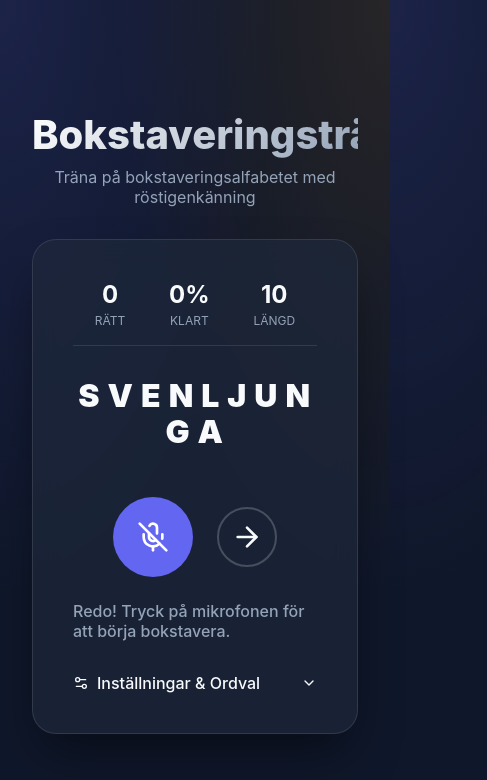
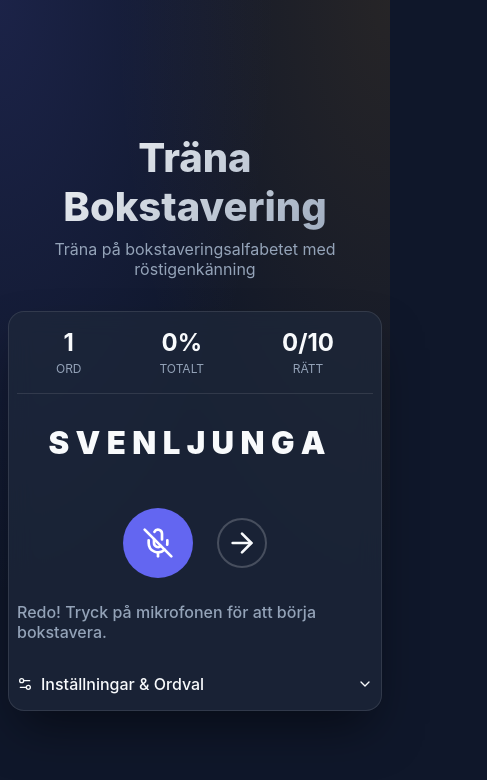
Before and after one commit to NiklasCa/tfn_webapp, a React (Vite) app: page / in a window 390 px wide. Shown: the top 780 px of the page, 487 px wide, since content can reach past the window. Built offline with nearby package versions, Linux system fonts and the light colour scheme.

Commit message:
feat: Mobile layout polish, skip word scoring fix, and speech aliases

```diff
--- a/index.html
+++ b/index.html
@@ -5,7 +5,7 @@
   <meta charset="UTF-8" />
   <link rel="icon" type="image/svg+xml" href="/vite.svg" />
   <meta name="viewport" content="width=device-width, initial-scale=1.0" />
-  <title>Bokstaveringstränaren</title>
+  <title>Träna Bokstavering</title>
 </head>
 
 <body>
--- a/src/App.jsx
+++ b/src/App.jsx
@@ -27,6 +27,7 @@ function App() {
   const [results, setResults] = useState([]); // All results for the current word
   const [lastResults, setLastResults] = useState([]); // Results for the very last speech event
   const [historyStats, setHistoryStats] = useState({ correct: 0, total: 0 });
+  const [wordCount, setWordCount] = useState(0);
   const charIndexRef = useRef(0);
   const speechRef = useRef(null);
 
@@ -75,10 +76,15 @@ function App() {
     if (currentWord) {
       const wordCorrect = results.filter(r => r && r.correct).length;
       const wordTotal = currentWord.replace(/ /g, '').length;
-      setHistoryStats(prev => ({
-        correct: prev.correct + wordCorrect,
-        total: prev.total + wordTotal
-      }));
+      // Only add to history if any attempt was made (results exist)
+      // This allows skipping words without penalty (0% impact)
+      if (results.length > 0) {
+        setHistoryStats(prev => ({
+          correct: prev.correct + wordCorrect,
+          total: prev.total + wordTotal
+        }));
+      }
+      setWordCount(prev => prev + 1);
     }
 
     const pool = getWordPool(selectedCategories, codeMin, codeMax, codeUseLetters, codeUseNumbers, codeUseHyphen);
@@ -427,14 +433,16 @@ function App() {
     return alphabet.letters[char] || alphabet.numbers[char] || alphabet.symbols[char] || char;
   };
 
-  const statsCorrect = historyStats.correct + results.filter(r => r && r.correct).length;
-  const statsTotal = historyStats.total + currentWord.replace(/ /g, '').length;
+  const currentWordCorrect = results.filter(r => r && r.correct).length;
+  const currentWordTotal = currentWord.replace(/ /g, '').length;
+  const statsCorrect = historyStats.correct + currentWordCorrect;
+  const statsTotal = historyStats.total + results.filter(r => r).length;
   const statsPercent = statsTotal > 0 ? Math.round((statsCorrect / statsTotal) * 100) : 0;
 
   return (
     <div className="app-container">
       <header>
-        <h1>Bokstaveringstränaren</h1>
+        <h1>Träna Bokstavering</h1>
         <p style={{ textAlign: 'center', color: 'var(--text-muted)' }}>
           Träna på bokstaveringsalfabetet med röstigenkänning
         </p>
@@ -444,18 +452,18 @@ function App() {
         {/* SETTINGS AREA */}
         <div className="stats" style={{ marginTop: 0, paddingTop: 0, borderTop: 'none', marginBottom: '2rem', paddingBottom: '1rem', borderBottom: '1px solid rgba(255, 255, 255, 0.1)' }}>
           <div className="stat-item">
-            <span className="stat-value">{statsCorrect}</span>
-            <span className="stat-label">Rätt</span>
+            <span className="stat-value">{wordCount + 1}</span>
+            <span className="stat-label">Ord</span>
           </div>
           <div className="stat-item">
             <span className="stat-value">
               {statsPercent}%
             </span>
-            <span className="stat-label">Klart</span>
+            <span className="stat-label">Totalt</span>
           </div>
           <div className="stat-item">
-            <span className="stat-value">{statsTotal}</span>
-            <span className="stat-label">Längd</span>
+            <span className="stat-value">{currentWordCorrect}/{currentWordTotal}</span>
+            <span className="stat-label">Rätt</span>
           </div>
         </div>
 
--- a/src/index.css
+++ b/src/index.css
@@ -31,8 +31,10 @@ body {
 
 #root {
   width: 100%;
-  max-width: 800px;
-  padding: 2rem;
+  max-width: 900px;
+  /* Increased max-width slightly */
+  padding: 1rem;
+  /* Reduced padding from 2rem */
 }
 
 .app-container {
@@ -58,7 +60,8 @@ h1 {
   -webkit-backdrop-filter: blur(12px);
   border: 1px solid rgba(255, 255, 255, 0.1);
   border-radius: 1.5rem;
-  padding: 2.5rem;
+  padding: 1.5rem;
+  /* Reduced from 2.5rem */
   box-shadow: 0 25px 50px -12px rgba(0, 0, 0, 0.5);
   transition: transform 0.3s ease;
 }
@@ -114,9 +117,11 @@ h1 {
 }
 
 .word-display {
-  font-size: clamp(2rem, 8vw, 4rem);
+  font-size: clamp(1.8rem, 9vw, 4rem);
+  /* Slightly decreased min size to prevent overflow */
   font-weight: 900;
-  letter-spacing: 0.1rem;
+  letter-spacing: 0.05rem;
+  /* Reduced letter spacing */
   margin-bottom: 1rem;
   text-transform: uppercase;
   text-align: center;
@@ -266,6 +271,7 @@ h1 {
   color: var(--text-muted);
   text-transform: uppercase;
 }
+
 .desktop-hint {
   font-size: 0.75rem;
   color: var(--text-muted);
@@ -280,3 +286,37 @@ h1 {
     display: none;
   }
 }
+
+@media (max-width: 600px) {
+  #root {
+    padding: 0.5rem;
+  }
+
+  .card {
+    padding: 1rem;
+    padding-left: 0.5rem;
+    padding-right: 0.5rem;
+    border-radius: 1rem;
+    width: 100%;
+  }
+
+  .word-display {
+    font-size: clamp(1.5rem, 8vw, 3rem);
+    letter-spacing: 0;
+    margin-left: -0.5rem;
+    /* Optical alignment since spacing was removed */
+    margin-right: -0.5rem;
+    width: 100%;
+  }
+
+  /* Improve button size on mobile for fat fingers */
+  .mic-button {
+    width: 70px;
+    height: 70px;
+  }
+
+  .next-word-button {
+    width: 50px;
+    height: 50px;
+  }
+}
--- a/src/utils/speechUtils.js
+++ b/src/utils/speechUtils.js
@@ -87,6 +87,9 @@ export const normalizeResult = (transcript, alternatives = [], alphabetMode, tar
         'caesar': 'cesar', // Fixes "Caesar" -> "Cesar" mismatch
         'särkses': 'xerxes', // Alias for Xerxes
         'serxes': 'xerxes',  // Alias for Xerxes
+        'saxes': 'xerxes',   // Alias for Xerxes
+        'zaxes': 'xerxes',   // Alias for Xerxes
+        'x': 'xerxes',   // Alias for Xerxes
     };
 
     if (aliases[normalized]) {
```
